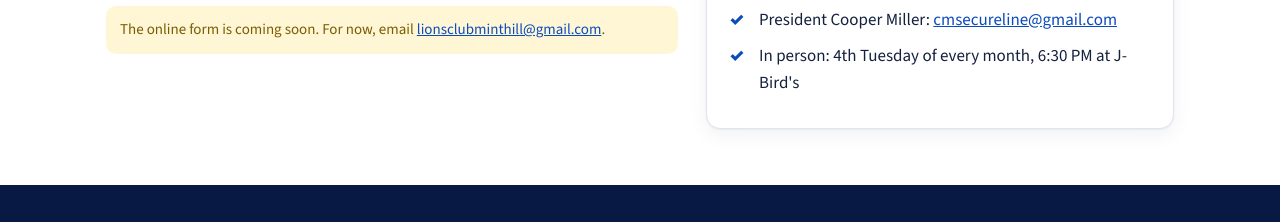
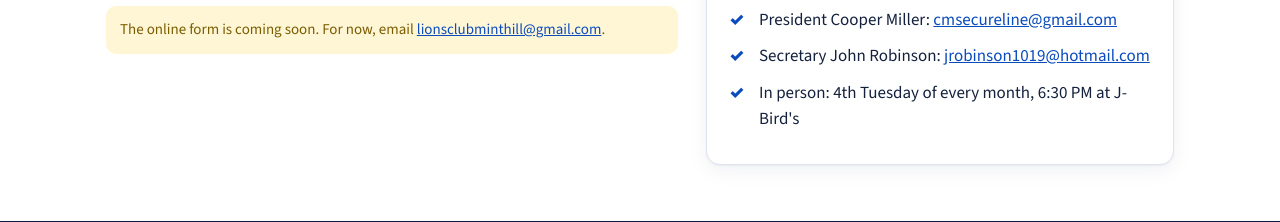
Before and after one commit to coopermillerr/mint-hill-lions, a plain HTML site: page contact.html in a window 1280 px wide. Shown: the part 553-775 px from the top of the page. Drawn offline with nearby package versions, Linux system fonts and the light colour scheme.

Commit message:
Add secretary John Robinson's email to the Contact page
Co-Authored-By: Claude Opus 5.5 <noreply@anthropic.com>

```diff
--- a/contact.html
+++ b/contact.html
@@ -94,7 +94,7 @@ th,td{text-align:left;padding:12px 14px;border-bottom:1px solid var(--line)}th{f
 <div class="field"><label for="c-msg">Message</label><textarea id="c-msg" rows="5"></textarea></div>
 <button class="btn blue" type="submit" disabled>Send</button>
 </form></div>
-<div class="card"><h3>Other ways to reach us</h3><ul class="checks"><li>Club email: <a href="mailto:lionsclubminthill@gmail.com">lionsclubminthill@gmail.com</a></li><li>President Cooper Miller: <a href="mailto:cmsecureline@gmail.com">cmsecureline@gmail.com</a></li><li>In person: 4th Tuesday of every month, 6:30 PM at J-Bird's</li></ul></div>
+<div class="card"><h3>Other ways to reach us</h3><ul class="checks"><li>Club email: <a href="mailto:lionsclubminthill@gmail.com">lionsclubminthill@gmail.com</a></li><li>President Cooper Miller: <a href="mailto:cmsecureline@gmail.com">cmsecureline@gmail.com</a></li><li>Secretary John Robinson: <a href="mailto:jrobinson1019@hotmail.com">jrobinson1019@hotmail.com</a></li><li>In person: 4th Tuesday of every month, 6:30 PM at J-Bird's</li></ul></div>
 </div></section></main>
 <footer><div class="wrap fgrid">
 <div><h4>Mint Hill Lions Club</h4>A local club of Lions Clubs International, District 31-I. Neighbors serving neighbors in Mint Hill, North Carolina.</div>
```
